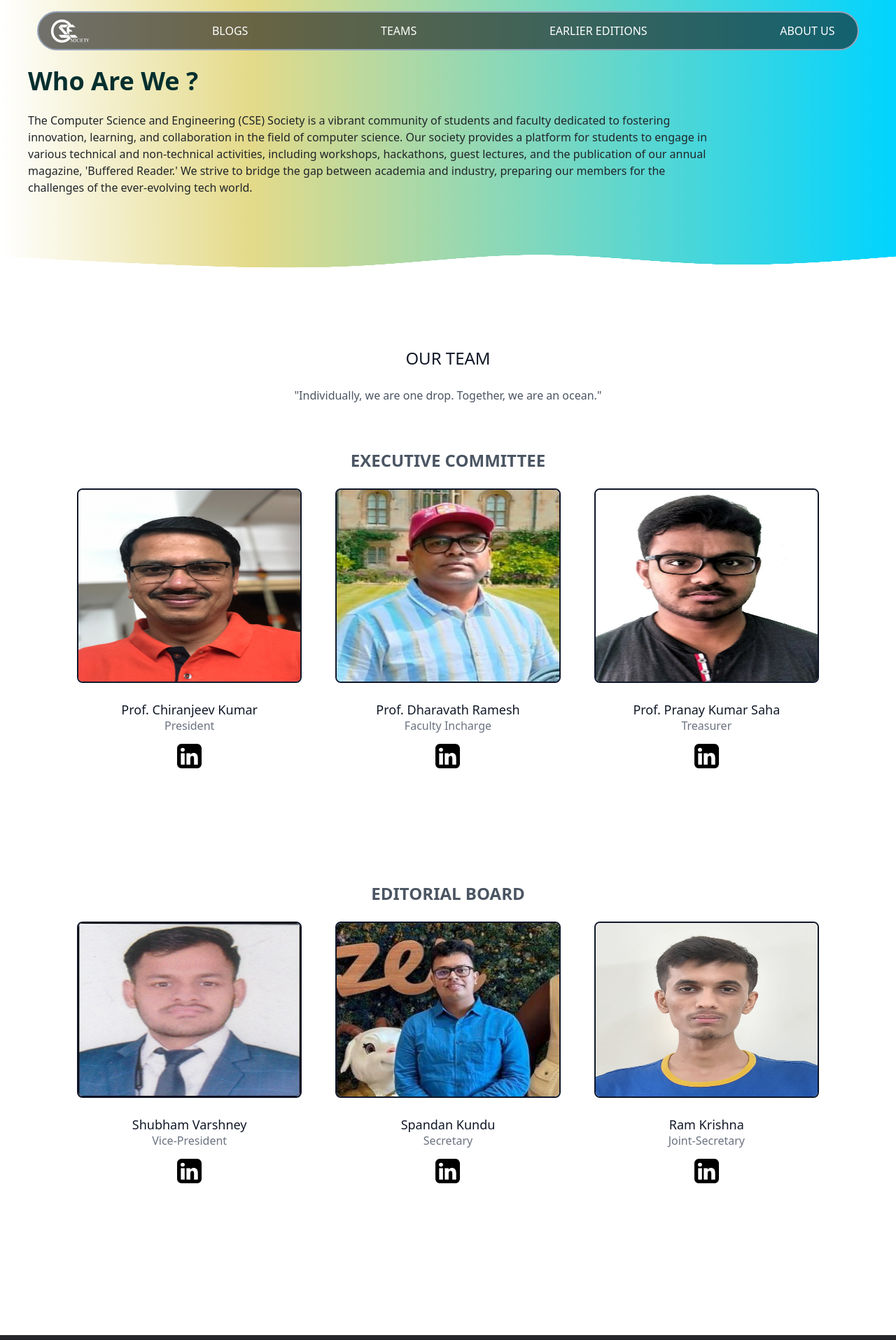
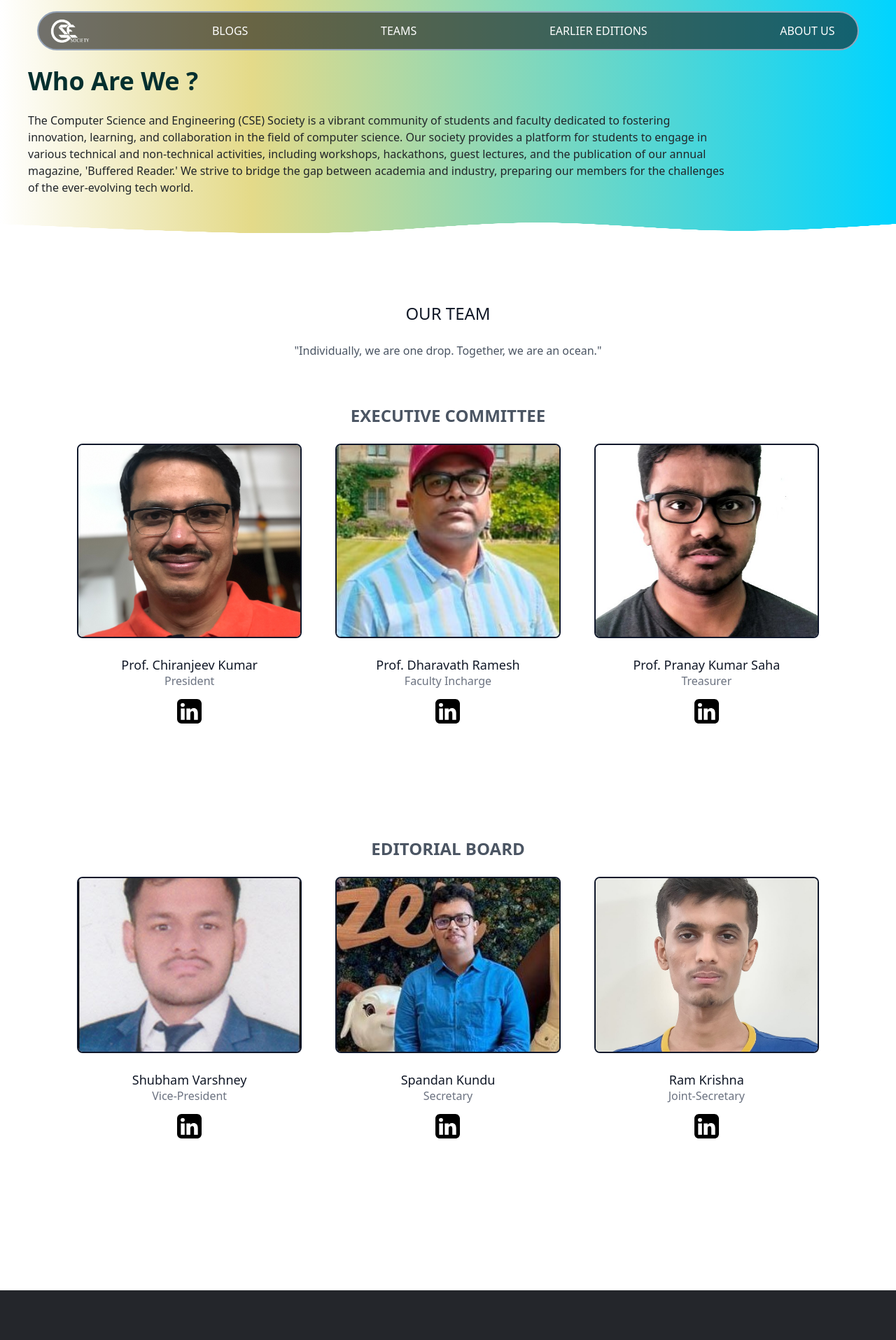
Before and after one commit to shreyanshandilya/buffered_reader_frontend, a React (Vite) app: page /#/teams in a window 1280 px wide. Shown: the top 1915 px of the page at 70% size. Built offline with nearby package versions, Linux system fonts and the light colour scheme.

Commit message:
update responsiveness

```diff
--- a/src/components/Teams.jsx
+++ b/src/components/Teams.jsx
@@ -1,9 +1,12 @@
-import React from "react";
+import React,{useState} from "react";
 import Navbar from "./navbar";
 import Footer from "./Footer";
 import waveImg from "/wave.png";
 
 const Teams = () => {
+
+
+
   return (
     <>
       <div className=" absolute top-0 left-0 w-full">
@@ -11,22 +14,22 @@ const Teams = () => {
       </div>
       <div>
         <div
-          className="introduction relative px-10 flex flex-col justify-center "
+          className={`introduction relative  pb-8 ${window.innerWidth >=768 ? "px-10 pt-24" : "px-3 pt-24 " } flex flex-col justify-center overflow-hidden`}
           style={{
-            height: `${window.innerHeight * 0.7}px`,
+            // height: `${window.innerHeight * 0.7}px`,
             backgroundImage:
               "linear-gradient(90deg, rgba(255,255,255,1) 0%, rgba(228,218,137,1) 28%, rgba(0,212,255,1) 100%)",
-          maxHeight:"400px"
+            // maxHeight: "550px"
           }}
         >
           <div className="heading capitalize text-4xl font-sans font-[700] text-teal-950  ">
             Who Are We ?
           </div>
-          <div className="content w-10/12 pr-7 py-4">
+          <div className="content md:w-10/12 w-full  py-4">
             The Computer Science and Engineering (CSE) Society is a vibrant community of students and faculty dedicated to fostering innovation, learning, and collaboration in the field of computer science. Our society provides a platform for students to engage in various technical and non-technical activities, including workshops, hackathons, guest lectures, and the publication of our annual magazine, 'Buffered Reader.' We strive to bridge the gap between academia and industry, preparing our members for the challenges of the ever-evolving tech world.
           </div>
           <div
-            className="wave absolute w-full h-1/6  bottom-0 left-0"
+            className="wave absolute w-full h-1/6  -bottom-3 left-0"
             style={{
               backgroundImage: `url(${waveImg})`,
               backgroundSize: "100% 100%",
@@ -49,14 +52,11 @@ const Teams = () => {
 
               <div className="flex flex-wrap -m-4 justify-center">
 
-
-                {/* <div className="font-bold flex flex-wrap -m-4 justify-center">EXECUTIVE COMMITTEE</div> */}
-
                 <div className="p-4 lg:w-1/3 md:w-1/2">
                   <div className="h-full flex flex-col items-center text-center">
                     <img
                       alt="team"
-                      className=" border-2 border-slate-900 flex-shrink-0 rounded-lg w-full h-50 object-center mb-4"
+                      className=" object-cover border-2 border-slate-900 flex-shrink-0 rounded-lg w-full h-50 object-center mb-4"
                       src="/ck_sir.jpg"
                     />
                     <div className="w-full">
@@ -70,7 +70,7 @@ const Teams = () => {
                       </p> */}
                       <span className="inline-flex">
                         <a href="https://www.linkedin.com/in/ck31101974/" className="text-gray-500">
-                        <svg xmlns="http://www.w3.org/2000/svg" xmlns:xlink="http://www.w3.org/1999/xlink" viewBox="0 0 26 26" width="35px" height="35px"><g><path fill="#000000" d="M21.125,0H4.875C2.182,0,0,2.182,0,4.875v16.25C0,23.818,2.182,26,4.875,26h16.25   C23.818,26,26,23.818,26,21.125V4.875C26,2.182,23.818,0,21.125,0z M8.039,22.069H4L3.977,9.977h4.039L8.039,22.069z M5.918,8.394   H5.893c-1.318,0-2.171-0.908-2.171-2.042c0-1.159,0.879-2.041,2.222-2.041c1.344,0,2.171,0.882,2.196,2.041   C8.14,7.485,7.287,8.394,5.918,8.394z M22.042,22.07h-4.075v-6.571c0-1.588-0.421-2.671-1.842-2.671   c-1.084,0-1.671,0.731-1.955,1.437c-0.104,0.253-0.13,0.604-0.13,0.957v6.849H9.945L9.922,9.977h4.095l0.023,1.705   c0.521-0.806,1.394-1.953,3.48-1.953c2.584,0,4.521,1.688,4.521,5.317V22.07z"/></g></svg>
+                          <svg xmlns="http://www.w3.org/2000/svg" xmlns:xlink="http://www.w3.org/1999/xlink" viewBox="0 0 26 26" width="35px" height="35px"><g><path fill="#000000" d="M21.125,0H4.875C2.182,0,0,2.182,0,4.875v16.25C0,23.818,2.182,26,4.875,26h16.25   C23.818,26,26,23.818,26,21.125V4.875C26,2.182,23.818,0,21.125,0z M8.039,22.069H4L3.977,9.977h4.039L8.039,22.069z M5.918,8.394   H5.893c-1.318,0-2.171-0.908-2.171-2.042c0-1.159,0.879-2.041,2.222-2.041c1.344,0,2.171,0.882,2.196,2.041   C8.14,7.485,7.287,8.394,5.918,8.394z M22.042,22.07h-4.075v-6.571c0-1.588-0.421-2.671-1.842-2.671   c-1.084,0-1.671,0.731-1.955,1.437c-0.104,0.253-0.13,0.604-0.13,0.957v6.849H9.945L9.922,9.977h4.095l0.023,1.705   c0.521-0.806,1.394-1.953,3.48-1.953c2.584,0,4.521,1.688,4.521,5.317V22.07z" /></g></svg>
                         </a>
                       </span>
                     </div>
@@ -81,7 +81,7 @@ const Teams = () => {
                   <div className="h-full flex flex-col items-center text-center">
                     <img
                       alt="team"
-                      className=" border-2 border-slate-900 flex-shrink-0 rounded-lg w-full h-50 object-center mb-4"
+                      className=" object-cover border-2 border-slate-900 flex-shrink-0 rounded-lg w-full h-50 object-center mb-4"
                       src="/dr.jpg"
                     />
                     <div className="w-full">
@@ -95,7 +95,7 @@ const Teams = () => {
                       </p> */}
                       <span className="inline-flex">
                         <a href="https://www.linkedin.com/in/dr-ramesh-dharavath-173572a4/" className="text-gray-500">
-                        <svg xmlns="http://www.w3.org/2000/svg" xmlns:xlink="http://www.w3.org/1999/xlink" viewBox="0 0 26 26" width="35px" height="35px"><g><path fill="#000000" d="M21.125,0H4.875C2.182,0,0,2.182,0,4.875v16.25C0,23.818,2.182,26,4.875,26h16.25   C23.818,26,26,23.818,26,21.125V4.875C26,2.182,23.818,0,21.125,0z M8.039,22.069H4L3.977,9.977h4.039L8.039,22.069z M5.918,8.394   H5.893c-1.318,0-2.171-0.908-2.171-2.042c0-1.159,0.879-2.041,2.222-2.041c1.344,0,2.171,0.882,2.196,2.041   C8.14,7.485,7.287,8.394,5.918,8.394z M22.042,22.07h-4.075v-6.571c0-1.588-0.421-2.671-1.842-2.671   c-1.084,0-1.671,0.731-1.955,1.437c-0.104,0.253-0.13,0.604-0.13,0.957v6.849H9.945L9.922,9.977h4.095l0.023,1.705   c0.521-0.806,1.394-1.953,3.48-1.953c2.584,0,4.521,1.688,4.521,5.317V22.07z"/></g></svg>
+                          <svg xmlns="http://www.w3.org/2000/svg" xmlns:xlink="http://www.w3.org/1999/xlink" viewBox="0 0 26 26" width="35px" height="35px"><g><path fill="#000000" d="M21.125,0H4.875C2.182,0,0,2.182,0,4.875v16.25C0,23.818,2.182,26,4.875,26h16.25   C23.818,26,26,23.818,26,21.125V4.875C26,2.182,23.818,0,21.125,0z M8.039,22.069H4L3.977,9.977h4.039L8.039,22.069z M5.918,8.394   H5.893c-1.318,0-2.171-0.908-2.171-2.042c0-1.159,0.879-2.041,2.222-2.041c1.344,0,2.171,0.882,2.196,2.041   C8.14,7.485,7.287,8.394,5.918,8.394z M22.042,22.07h-4.075v-6.571c0-1.588-0.421-2.671-1.842-2.671   c-1.084,0-1.671,0.731-1.955,1.437c-0.104,0.253-0.13,0.604-0.13,0.957v6.849H9.945L9.922,9.977h4.095l0.023,1.705   c0.521-0.806,1.394-1.953,3.48-1.953c2.584,0,4.521,1.688,4.521,5.317V22.07z" /></g></svg>
                         </a>
                       </span>
                     </div>
@@ -106,7 +106,7 @@ const Teams = () => {
                   <div className="h-full flex flex-col items-center text-center">
                     <img
                       alt="team"
-                      className=" border-2 border-slate-900 flex-shrink-0 rounded-lg w-full h-50 object-center mb-4"
+                      className=" object-cover border-2 border-slate-900 flex-shrink-0 rounded-lg w-full h-50 object-center mb-4"
                       src="/ps.jpg"
                     />
                     <div className="w-full">
@@ -120,7 +120,7 @@ const Teams = () => {
                       </p> */}
                       <span className="inline-flex">
                         <a href="https://www.linkedin.com/in/pranay-kumar-saha/" className="text-gray-500">
-                        <svg xmlns="http://www.w3.org/2000/svg" xmlns:xlink="http://www.w3.org/1999/xlink" viewBox="0 0 26 26" width="35px" height="35px"><g><path fill="#000000" d="M21.125,0H4.875C2.182,0,0,2.182,0,4.875v16.25C0,23.818,2.182,26,4.875,26h16.25   C23.818,26,26,23.818,26,21.125V4.875C26,2.182,23.818,0,21.125,0z M8.039,22.069H4L3.977,9.977h4.039L8.039,22.069z M5.918,8.394   H5.893c-1.318,0-2.171-0.908-2.171-2.042c0-1.159,0.879-2.041,2.222-2.041c1.344,0,2.171,0.882,2.196,2.041   C8.14,7.485,7.287,8.394,5.918,8.394z M22.042,22.07h-4.075v-6.571c0-1.588-0.421-2.671-1.842-2.671   c-1.084,0-1.671,0.731-1.955,1.437c-0.104,0.253-0.13,0.604-0.13,0.957v6.849H9.945L9.922,9.977h4.095l0.023,1.705   c0.521-0.806,1.394-1.953,3.48-1.953c2.584,0,4.521,1.688,4.521,5.317V22.07z"/></g></svg>
+                          <svg xmlns="http://www.w3.org/2000/svg" xmlns:xlink="http://www.w3.org/1999/xlink" viewBox="0 0 26 26" width="35px" height="35px"><g><path fill="#000000" d="M21.125,0H4.875C2.182,0,0,2.182,0,4.875v16.25C0,23.818,2.182,26,4.875,26h16.25   C23.818,26,26,23.818,26,21.125V4.875C26,2.182,23.818,0,21.125,0z M8.039,22.069H4L3.977,9.977h4.039L8.039,22.069z M5.918,8.394   H5.893c-1.318,0-2.171-0.908-2.171-2.042c0-1.159,0.879-2.041,2.222-2.041c1.344,0,2.171,0.882,2.196,2.041   C8.14,7.485,7.287,8.394,5.918,8.394z M22.042,22.07h-4.075v-6.571c0-1.588-0.421-2.671-1.842-2.671   c-1.084,0-1.671,0.731-1.955,1.437c-0.104,0.253-0.13,0.604-0.13,0.957v6.849H9.945L9.922,9.977h4.095l0.023,1.705   c0.521-0.806,1.394-1.953,3.48-1.953c2.584,0,4.521,1.688,4.521,5.317V22.07z" /></g></svg>
                         </a>
                       </span>
                     </div>
@@ -137,7 +137,7 @@ const Teams = () => {
                   <div className="h-full flex flex-col items-center text-center">
                     <img
                       alt="team"
-                      className=" border-2 border-slate-900 flex-shrink-0 rounded-lg w-full h-50 object-center mb-4"
+                      className=" object-cover border-2 border-slate-900 flex-shrink-0 rounded-lg w-full h-50 object-center mb-4"
                       src="sv.jpg"
                     />
                     <div className="w-full">
@@ -151,7 +151,7 @@ const Teams = () => {
                       </p> */}
                       <span className="inline-flex">
                         <a href="https://www.linkedin.com/in/shubham0920/" className="text-gray-500">
-                        <svg xmlns="http://www.w3.org/2000/svg" xmlns:xlink="http://www.w3.org/1999/xlink" viewBox="0 0 26 26" width="35px" height="35px"><g><path fill="#000000" d="M21.125,0H4.875C2.182,0,0,2.182,0,4.875v16.25C0,23.818,2.182,26,4.875,26h16.25   C23.818,26,26,23.818,26,21.125V4.875C26,2.182,23.818,0,21.125,0z M8.039,22.069H4L3.977,9.977h4.039L8.039,22.069z M5.918,8.394   H5.893c-1.318,0-2.171-0.908-2.171-2.042c0-1.159,0.879-2.041,2.222-2.041c1.344,0,2.171,0.882,2.196,2.041   C8.14,7.485,7.287,8.394,5.918,8.394z M22.042,22.07h-4.075v-6.571c0-1.588-0.421-2.671-1.842-2.671   c-1.084,0-1.671,0.731-1.955,1.437c-0.104,0.253-0.13,0.604-0.13,0.957v6.849H9.945L9.922,9.977h4.095l0.023,1.705   c0.521-0.806,1.394-1.953,3.48-1.953c2.584,0,4.521,1.688,4.521,5.317V22.07z"/></g></svg>
+                          <svg xmlns="http://www.w3.org/2000/svg" xmlns:xlink="http://www.w3.org/1999/xlink" viewBox="0 0 26 26" width="35px" height="35px"><g><path fill="#000000" d="M21.125,0H4.875C2.182,0,0,2.182,0,4.875v16.25C0,23.818,2.182,26,4.875,26h16.25   C23.818,26,26,23.818,26,21.125V4.875C26,2.182,23.818,0,21.125,0z M8.039,22.069H4L3.977,9.977h4.039L8.039,22.069z M5.918,8.394   H5.893c-1.318,0-2.171-0.908-2.171-2.042c0-1.159,0.879-2.041,2.222-2.041c1.344,0,2.171,0.882,2.196,2.041   C8.14,7.485,7.287,8.394,5.918,8.394z M22.042,22.07h-4.075v-6.571c0-1.588-0.421-2.671-1.842-2.671   c-1.084,0-1.671,0.731-1.955,1.437c-0.104,0.253-0.13,0.604-0.13,0.957v6.849H9.945L9.922,9.977h4.095l0.023,1.705   c0.521-0.806,1.394-1.953,3.48-1.953c2.584,0,4.521,1.688,4.521,5.317V22.07z" /></g></svg>
                         </a>
                       </span>
                     </div>
@@ -162,7 +162,7 @@ const Teams = () => {
                   <div className="h-full flex flex-col items-center text-center">
                     <img
                       alt="team"
-                      className=" border-2 border-slate-900 flex-shrink-0 rounded-lg w-full h-50 object-center mb-4"
+                      className=" object-cover border-2 border-slate-900 flex-shrink-0 rounded-lg w-full h-50 object-center mb-4"
                       src="/sk.jpg"
                     />
                     <div className="w-full">
@@ -176,7 +176,7 @@ const Teams = () => {
                       </p> */}
                       <span className="inline-flex">
                         <a href="https://www.linkedin.com/in/spandan-kundu-22582822b/" className="text-gray-500">
-                        <svg xmlns="http://www.w3.org/2000/svg" xmlns:xlink="http://www.w3.org/1999/xlink" viewBox="0 0 26 26" width="35px" height="35px"><g><path fill="#000000" d="M21.125,0H4.875C2.182,0,0,2.182,0,4.875v16.25C0,23.818,2.182,26,4.875,26h16.25   C23.818,26,26,23.818,26,21.125V4.875C26,2.182,23.818,0,21.125,0z M8.039,22.069H4L3.977,9.977h4.039L8.039,22.069z M5.918,8.394   H5.893c-1.318,0-2.171-0.908-2.171-2.042c0-1.159,0.879-2.041,2.222-2.041c1.344,0,2.171,0.882,2.196,2.041   C8.14,7.485,7.287,8.394,5.918,8.394z M22.042,22.07h-4.075v-6.571c0-1.588-0.421-2.671-1.842-2.671   c-1.084,0-1.671,0.731-1.955,1.437c-0.104,0.253-0.13,0.604-0.13,0.957v6.849H9.945L9.922,9.977h4.095l0.023,1.705   c0.521-0.806,1.394-1.953,3.48-1.953c2.584,0,4.521,1.688,4.521,5.317V22.07z"/></g></svg>
+                          <svg xmlns="http://www.w3.org/2000/svg" xmlns:xlink="http://www.w3.org/1999/xlink" viewBox="0 0 26 26" width="35px" height="35px"><g><path fill="#000000" d="M21.125,0H4.875C2.182,0,0,2.182,0,4.875v16.25C0,23.818,2.182,26,4.875,26h16.25   C23.818,26,26,23.818,26,21.125V4.875C26,2.182,23.818,0,21.125,0z M8.039,22.069H4L3.977,9.977h4.039L8.039,22.069z M5.918,8.394   H5.893c-1.318,0-2.171-0.908-2.171-2.042c0-1.159,0.879-2.041,2.222-2.041c1.344,0,2.171,0.882,2.196,2.041   C8.14,7.485,7.287,8.394,5.918,8.394z M22.042,22.07h-4.075v-6.571c0-1.588-0.421-2.671-1.842-2.671   c-1.084,0-1.671,0.731-1.955,1.437c-0.104,0.253-0.13,0.604-0.13,0.957v6.849H9.945L9.922,9.977h4.095l0.023,1.705   c0.521-0.806,1.394-1.953,3.48-1.953c2.584,0,4.521,1.688,4.521,5.317V22.07z" /></g></svg>
                         </a>
                       </span>
                     </div>
@@ -187,7 +187,7 @@ const Teams = () => {
                   <div className="h-full flex flex-col items-center text-center">
                     <img
                       alt="team"
-                      className=" border-2 border-slate-900 flex-shrink-0 rounded-lg w-full h-50 object-center mb-4"
+                      className=" object-cover border-2 border-slate-900 flex-shrink-0 rounded-lg w-full h-50 object-center mb-4"
                       src="/rk.jpg"
                     />
                     <div className="w-full">
@@ -201,7 +201,7 @@ const Teams = () => {
                       </p> */}
                       <span className="inline-flex">
                         <a href="https://www.linkedin.com/in/ram-krishna-bbba8626a/" className="text-gray-500">
-                        <svg xmlns="http://www.w3.org/2000/svg" xmlns:xlink="http://www.w3.org/1999/xlink" viewBox="0 0 26 26" width="35px" height="35px"><g><path fill="#000000" d="M21.125,0H4.875C2.182,0,0,2.182,0,4.875v16.25C0,23.818,2.182,26,4.875,26h16.25   C23.818,26,26,23.818,26,21.125V4.875C26,2.182,23.818,0,21.125,0z M8.039,22.069H4L3.977,9.977h4.039L8.039,22.069z M5.918,8.394   H5.893c-1.318,0-2.171-0.908-2.171-2.042c0-1.159,0.879-2.041,2.222-2.041c1.344,0,2.171,0.882,2.196,2.041   C8.14,7.485,7.287,8.394,5.918,8.394z M22.042,22.07h-4.075v-6.571c0-1.588-0.421-2.671-1.842-2.671   c-1.084,0-1.671,0.731-1.955,1.437c-0.104,0.253-0.13,0.604-0.13,0.957v6.849H9.945L9.922,9.977h4.095l0.023,1.705   c0.521-0.806,1.394-1.953,3.48-1.953c2.584,0,4.521,1.688,4.521,5.317V22.07z"/></g></svg>
+                          <svg xmlns="http://www.w3.org/2000/svg" xmlns:xlink="http://www.w3.org/1999/xlink" viewBox="0 0 26 26" width="35px" height="35px"><g><path fill="#000000" d="M21.125,0H4.875C2.182,0,0,2.182,0,4.875v16.25C0,23.818,2.182,26,4.875,26h16.25   C23.818,26,26,23.818,26,21.125V4.875C26,2.182,23.818,0,21.125,0z M8.039,22.069H4L3.977,9.977h4.039L8.039,22.069z M5.918,8.394   H5.893c-1.318,0-2.171-0.908-2.171-2.042c0-1.159,0.879-2.041,2.222-2.041c1.344,0,2.171,0.882,2.196,2.041   C8.14,7.485,7.287,8.394,5.918,8.394z M22.042,22.07h-4.075v-6.571c0-1.588-0.421-2.671-1.842-2.671   c-1.084,0-1.671,0.731-1.955,1.437c-0.104,0.253-0.13,0.604-0.13,0.957v6.849H9.945L9.922,9.977h4.095l0.023,1.705   c0.521-0.806,1.394-1.953,3.48-1.953c2.584,0,4.521,1.688,4.521,5.317V22.07z" /></g></svg>
                         </a>
                       </span>
                     </div>
```
Also changed, not shown: src/components/editions/editions.jsx (+20 -9 lines). Lines whose indentation alone changed are shown as unchanged.
